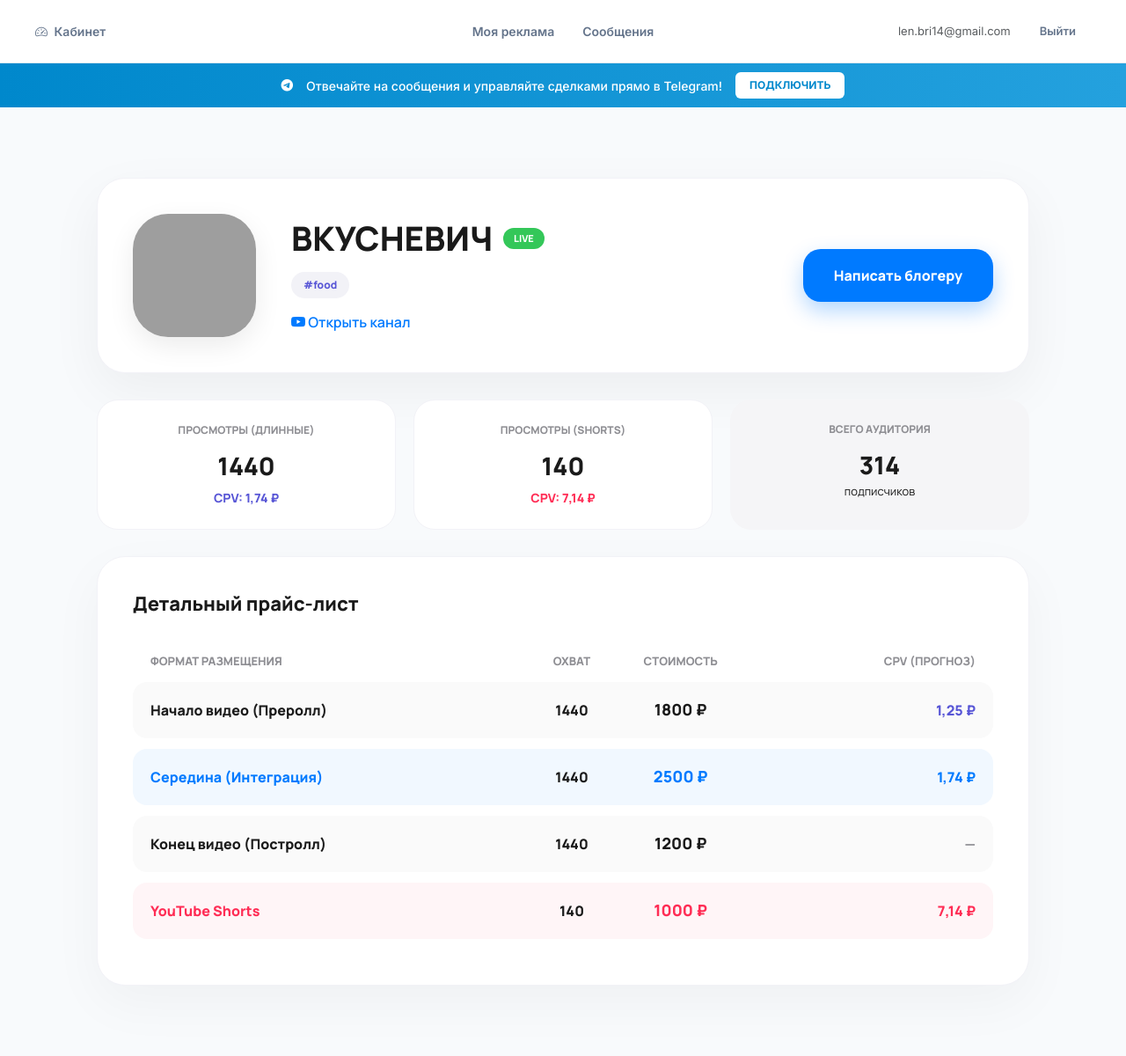
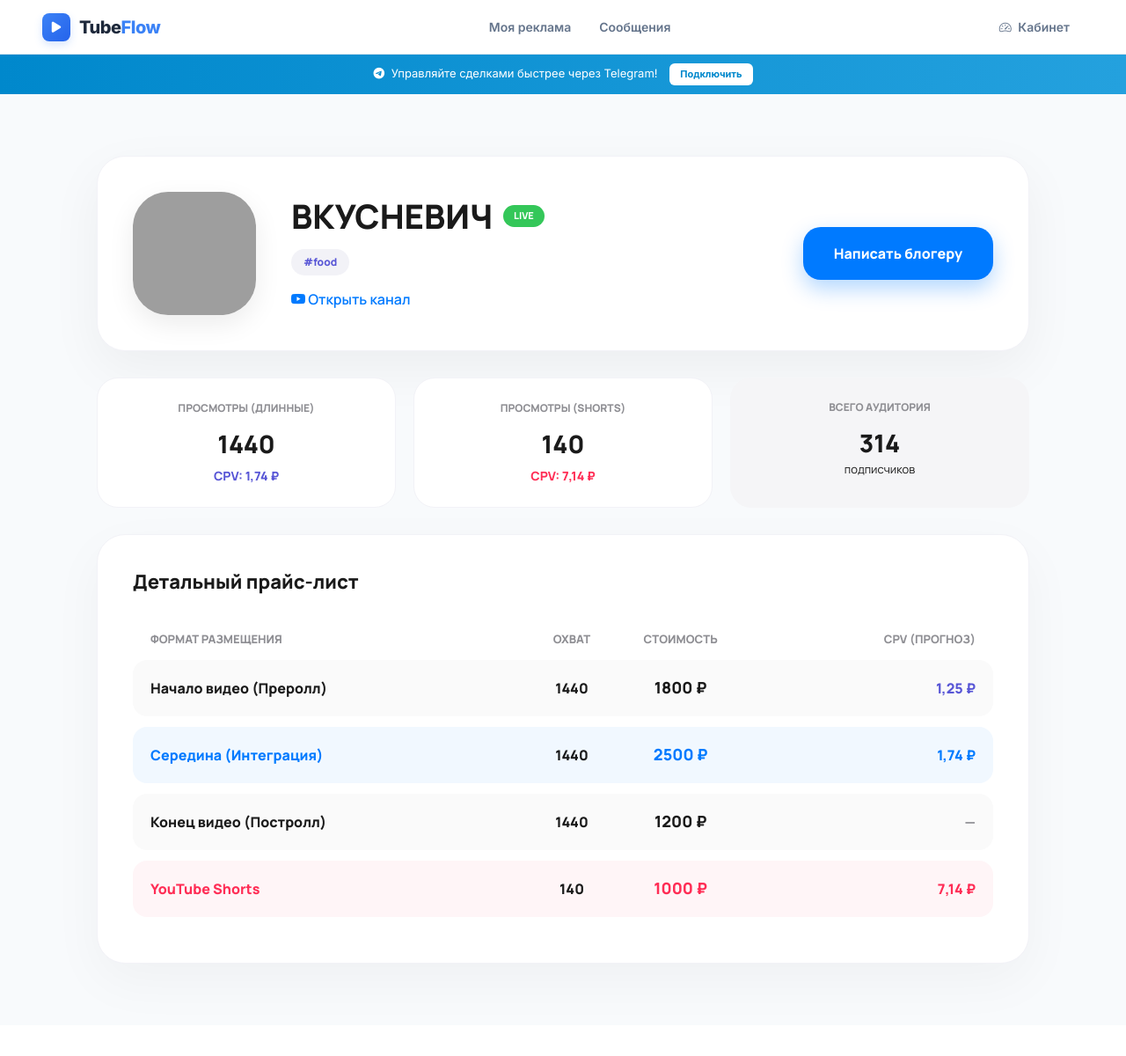
Before and after one commit to elenabri/Flow, a Django app: page /blogger/3/ in a window 1280 px wide. Shown: the whole page at 88% size. After the commit the page ends 1108 px from the top, so only its background shows below. Run offline with Django 5.2, Linux system fonts and the light colour scheme; a user stored in the database is signed in; data comes from the database, SQL or seed files in the repository; data that the repository does not hold is empty; grey boxes are pictures that could not be loaded.

Commit message:
Update base.html

```diff
--- a/core/templates/core/base.html
+++ b/core/templates/core/base.html
@@ -2,10 +2,10 @@
 <html lang="ru">
 <head>
     <meta charset="UTF-8">
-    <meta name="viewport" content="width=device-width, initial-scale=1.0">
-    <title>{% block title %}Биржа{% endblock %}</title>
+    <meta name="viewport" content="width=device-width, initial-scale=1.0, maximum-scale=1.0, user-scalable=no">
+    <title>{% block title %}TubeFlow{% endblock %}</title>
 
-    <!-- Подключение шрифтов и иконок -->
+    <!-- Подключение ресурсов -->
     <link href="https://fonts.googleapis.com/css2?family=Inter:wght@400;500;600;700;800&display=swap" rel="stylesheet">
     <link rel="stylesheet" href="https://cdnjs.cloudflare.com/ajax/libs/font-awesome/6.0.0/css/all.min.css">
     <link href="https://cdn.jsdelivr.net/npm/bootstrap@5.3.0/dist/css/bootstrap.min.css" rel="stylesheet">
@@ -18,7 +18,6 @@
             --mp-text-main: #1e293b;
             --mp-text-muted: #64748b;
             --mp-accent: #3b82f6;
-            --mp-soft-slate: #334155;
             --mp-border: #e2e8f0;
             --mp-danger: #ef4444;
             --tg-color: #0088cc;
@@ -29,169 +28,184 @@
             font-family: 'Inter', sans-serif;
             background-color: var(--mp-bg);
             color: var(--mp-text-main);
-            line-height: 1.5;
+            overflow-x: hidden;
         }
 
-        /* Навигация */
+        /* --- LOGO STYLE --- */
+        .logo-wrapper {
+            display: flex;
+            align-items: center;
+            gap: 10px;
+            text-decoration: none;
+        }
+        .logo-icon {
+            background: linear-gradient(135deg, #3b82f6 0%, #2563eb 100%);
+            width: 32px;
+            height: 32px;
+            border-radius: 8px;
+            display: flex;
+            align-items: center;
+            justify-content: center;
+            box-shadow: 0 4px 10px rgba(59, 130, 246, 0.2);
+        }
+        .logo-icon i { color: white; font-size: 14px; }
+        .logo-text {
+            font-size: 20px;
+            font-weight: 800;
+            color: var(--mp-text-main);
+            letter-spacing: -0.5px;
+        }
+        .logo-text span { color: var(--mp-accent); }
+
+        /* --- NAVIGATION --- */
         .navbar {
             background: var(--mp-nav-bg);
-            height: 72px;
-            display: flex;
-            align-items: center;
-            justify-content: space-between;
-            padding: 0 40px;
             border-bottom: 1px solid var(--mp-border);
-            position: sticky;
-            top: 0;
-            z-index: 1000;
+            padding: 0.6rem 0;
+        }
+        .nav-link {
+            color: var(--mp-text-muted) !important;
+            font-size: 14px;
+            font-weight: 600;
+            padding: 0.6rem 1rem !important;
+            transition: 0.2s;
+        }
+        .nav-link:hover, .nav-link.active {
+            color: var(--mp-accent) !important;
+        }
+        .nav-link.active {
+            position: relative;
+        }
+        @media (min-width: 992px) {
+            .nav-link.active::after {
+                content: ''; position: absolute; bottom: 0; left: 1rem; right: 1rem;
+                height: 2px; background: var(--mp-accent); border-radius: 2px;
+            }
         }
 
-        /* Баннер Telegram */
+        .badge-msg {
+            background-color: var(--mp-danger);
+            font-size: 10px;
+            padding: 3px 6px;
+        }
+
+        /* --- TELEGRAM BANNER --- */
         .tg-connect-banner {
             background: linear-gradient(90deg, #0088cc, #24a1de);
             color: white;
-            padding: 10px 40px;
-            display: flex;
-            align-items: center;
-            justify-content: center;
-            gap: 15px;
-            font-size: 14px;
-            font-weight: 500;
-            animation: slideDown 0.5s ease;
+            padding: 10px 0;
+            font-size: 13px;
+            text-align: center;
         }
-
         .btn-tg-link {
             background: white;
             color: var(--tg-color);
-            padding: 6px 16px;
+            padding: 4px 12px;
             border-radius: 6px;
             text-decoration: none;
             font-weight: 700;
-            font-size: 12px;
-            text-transform: uppercase;
-            transition: all 0.2s;
+            font-size: 11px;
+            display: inline-block;
+            margin-left: 10px;
+            transition: 0.2s;
+        }
+        .btn-tg-link:hover { background: #f1f5f9; transform: scale(1.05); }
+
+        /* --- UTILS --- */
+        .main-container {
+            max-width: 1400px;
+            margin: 0 auto;
+            padding: 30px 15px;
         }
 
-        .btn-tg-link:hover {
-            transform: scale(1.05);
-            background: #f1f5f9;
-            color: var(--tg-color);
+        @media (max-width: 991px) {
+            .navbar-collapse {
+                background: white;
+                margin-top: 10px;
+                padding: 15px;
+                border-radius: 12px;
+                box-shadow: 0 10px 25px rgba(0,0,0,0.05);
             }
-
-        @keyframes slideDown {
-            from { transform: translateY(-100%); }
-            to { transform: translateY(0); }
+            .nav-link {
+                border-bottom: 1px solid #f8fafc;
+                padding: 12px 0 !important;
             }
-
-        .nav-left, .nav-right { flex: 1; display: flex; align-items: center; }
-        .nav-right { justify-content: flex-end; }
-        .nav-center { display: flex; gap: 32px; align-items: center; }
-
-        .nav-link {
-            text-decoration: none;
-            color: var(--mp-text-muted);
-            font-size: 14px;
-            font-weight: 600;
-            transition: all 0.2s ease;
-            position: relative;
-            padding: 8px 0;
-        }
-
-        .nav-link:hover { color: var(--mp-accent); }
-        .nav-link.active { color: var(--mp-text-main); }
-        .nav-link.active::after {
-            content: ''; position: absolute; bottom: -2px; left: 0; right: 0;
-            height: 2px; background: var(--mp-accent); border-radius: 2px;
-        }
-
-        .badge {
-            background-color: var(--mp-danger);
-            color: white; font-size: 10px; padding: 2px 6px; border-radius: 6px;
-        }
-
-        .btn-logout {
-            color: var(--mp-text-muted); text-decoration: none; font-size: 13px;
-            font-weight: 600; padding: 8px 16px; border-radius: 8px; transition: all 0.2s;
-            background: transparent; border: 1px solid transparent; cursor: pointer;
-        }
-
-        .btn-logout:hover { color: var(--mp-danger); background: #fff1f2; border-color: #fee2e2; }
-
-        .main-container { max-width: 1400px; margin: 0 auto; padding: 40px 24px; }
-
-        @media (max-width: 1024px) {
-            .navbar { padding: 0 20px; }
-            .nav-center { gap: 15px; }
-            .tg-connect-banner span { display: none; }
         }
     </style>
+    {% block extra_css %}{% endblock %}
 </head>
 <body>
 
     <!-- Навигация -->
-    <nav class="navbar">
-        <div class="nav-left">
+    <nav class="navbar navbar-expand-lg sticky-top">
+        <div class="container-fluid px-lg-5">
+            <!-- LOGO -->
+            <a class="navbar-brand" href="{% url 'core:dashboard' %}">
+                <div class="logo-wrapper">
+                    <div class="logo-icon">
+                        <i class="fas fa-play"></i>
+                    </div>
+                    <div class="logo-text">Tube<span>Flow</span></div>
+                </div>
+            </a>
+
+            <!-- Кнопка меню (мобильная) -->
+            <button class="navbar-toggler border-0 shadow-none" type="button" data-bs-toggle="collapse" data-bs-target="#mainNav">
+                <span class="navbar-toggler-icon" style="width: 1.2em; height: 1.2em;"></span>
+            </button>
+
+            <div class="collapse navbar-collapse" id="mainNav">
+                <ul class="navbar-nav mx-auto mb-2 mb-lg-0 text-center text-lg-start">
                     {% if user.is_authenticated %}
-                <a href="{% url 'core:dashboard' %}" class="nav-link {% if 'dashboard' in request.path %}active{% endif %}">
-                    <i class="bi bi-speedometer2 me-1"></i> Кабинет
-                </a>
-            {% endif %}
-        </div>
-
-        <div class="nav-center">
-            {% if user.is_authenticated %}
-
-                {# Проверка роли напрямую из поля role #}
                         {% if user.role == 'advertiser' %}
-                    <!-- МЕНЮ РЕКЛАМОДАТЕЛЯ -->
-                    <a href="{% url 'core:blogger_list' %}" class="nav-link {% if 'blogger_list' in request.path %}active{% endif %}">Блогеры</a>
-                    <a href="{% url 'core:ad_list' %}" class="nav-link {% if 'ad_list' in request.path and 'my_ads' not in request.path %}active{% endif %}">Все объявления</a>
-                    <a href="{% url 'core:my_ads' %}" class="nav-link {% if 'my_ads' in request.path %}active{% endif %}">Мои объявления</a>
+                            <li class="nav-item"><a href="{% url 'core:blogger_list' %}" class="nav-link {% if 'blogger_list' in request.path %}active{% endif %}">Блогеры</a></li>
+                            <li class="nav-item"><a href="{% url 'core:ad_list' %}" class="nav-link {% if 'ad_list' in request.path and 'my_ads' not in request.path %}active{% endif %}">Объявления</a></li>
+                            <li class="nav-item"><a href="{% url 'core:my_ads' %}" class="nav-link {% if 'my_ads' in request.path %}active{% endif %}">Мои объявления</a></li>
                         {% elif user.role == 'blogger' %}
-                    <!-- МЕНЮ БЛОГЕРА -->
-                    <a href="{% url 'core:ad_list' %}" class="nav-link {% if 'ad_list' in request.path %}active{% endif %}">Объявления на рекламу</a>
-                    <a href="{% url 'core:blogger_list' %}" class="nav-link {% if 'blogger_list' in request.path %}active{% endif %}">Блогеры</a>
-                    <a href="{% url 'core:edit_profile' %}" class="nav-link {% if 'edit_profile' in request.path %}active{% endif %}">Мои цены</a>
+                            <li class="nav-item"><a href="{% url 'core:ad_list' %}" class="nav-link {% if 'ad_list' in request.path %}active{% endif %}">На рекламу</a></li>
+                            <li class="nav-item"><a href="{% url 'core:blogger_list' %}" class="nav-link {% if 'blogger_list' in request.path %}active{% endif %}">Блогеры</a></li>
+                            <li class="nav-item"><a href="{% url 'core:edit_profile' %}" class="nav-link {% if 'edit_profile' in request.path %}active{% endif %}">Мои цены</a></li>
                         {% endif %}
 
-                <!-- ОБЩИЕ ПУНКТЫ -->
-                <a href="{% url 'core:integration_list' %}" class="nav-link {% if 'integration' in request.path %}active{% endif %}">Моя реклама</a>
-
+                        <li class="nav-item"><a href="{% url 'core:integration_list' %}" class="nav-link {% if 'integration' in request.path %}active{% endif %}">Моя реклама</a></li>
+                        <li class="nav-item">
                             <a href="{% url 'core:chat_list' %}" class="nav-link {% if 'chat' in request.path %}active{% endif %}">
                                 Сообщения
                                 {% if unread_messages_count > 0 %}
-                        <span class="badge">{{ unread_messages_count }}</span>
+                                    <span class="badge rounded-pill badge-msg">{{ unread_messages_count }}</span>
                                 {% endif %}
                             </a>
+                        </li>
+                    {% else %}
+                        <li class="nav-item"><a href="{% url 'core:marketplace' %}" class="nav-link">Маркетплейс</a></li>
+                    {% endif %}
+                </ul>
 
+                <div class="d-flex flex-column flex-lg-row align-items-center gap-2">
+                    {% if user.is_authenticated %}
+                        <a href="{% url 'core:dashboard' %}" class="nav-link d-lg-block {% if 'dashboard' in request.path %}active{% endif %}">
+                            <i class="bi bi-speedometer2 me-1"></i> Кабинет
+                        </a>
+                        <form action="{% url 'logout' %}" method="post" class="w-100 d-lg-none">
+                            {% csrf_token %}
+                            <button type="submit" class="btn btn-outline-danger btn-sm w-100">Выйти</button>
+                        </form>
                     {% else %}
-                <a href="{% url 'core:marketplace' %}" class="nav-link">Маркетплейс</a>
+                        <a href="{% url 'login' %}" class="btn btn-primary btn-sm px-4 rounded-pill">Войти</a>
                     {% endif %}
                 </div>
-
-        <div class="nav-right">
-            {% if user.is_authenticated %}
-                <span class="me-3 d-none d-lg-inline text-muted" style="font-size: 13px;">{{ user.username }}</span>
-                <form action="{% url 'logout' %}" method="post" id="logout-form" style="display: none;">
-                    {% csrf_token %}
-                </form>
-                <button type="button" class="btn-logout" onclick="document.getElementById('logout-form').submit();">
-                    Выйти
-                </button>
-            {% else %}
-                <a href="{% url 'login' %}" class="nav-link">Войти</a>
-            {% endif %}
+            </div>
         </div>
     </nav>
 
     <!-- Баннер Telegram -->
     {% if user.is_authenticated and not user.tg_chat_id %}
     <div class="tg-connect-banner">
-        <i class="fab fa-telegram"></i>
-        <span>Отвечайте на сообщения и управляйте сделками прямо в Telegram!</span>
-        <a href="https://t.me/ВашБот?start={{ user.id }}" target="_blank" class="btn-tg-link">
-            Подключить
-        </a>
+        <div class="container">
+            <i class="fab fa-telegram me-1"></i>
+            <span class="d-none d-sm-inline">Управляйте сделками быстрее через Telegram!</span>
+            <a href="https://t.me/ВашБот?start={{ user.id }}" target="_blank" class="btn-tg-link">Подключить</a>
+        </div>
     </div>
     {% endif %}
 
@@ -200,5 +214,6 @@
     </main>
 
     <script src="https://cdn.jsdelivr.net/npm/bootstrap@5.3.0/dist/js/bootstrap.bundle.min.js"></script>
+    {% block extra_js %}{% endblock %}
 </body>
 </html>
```
Lines whose indentation alone changed are shown as unchanged.
